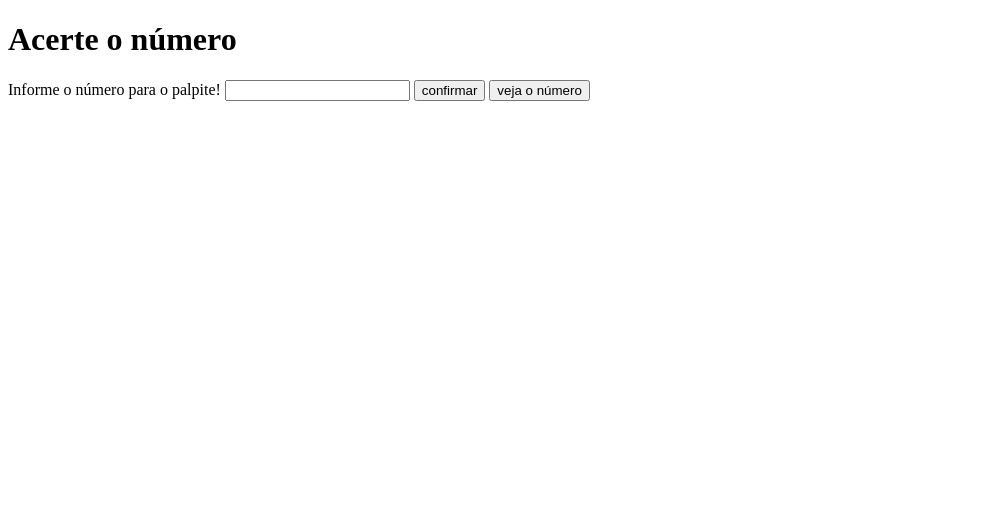
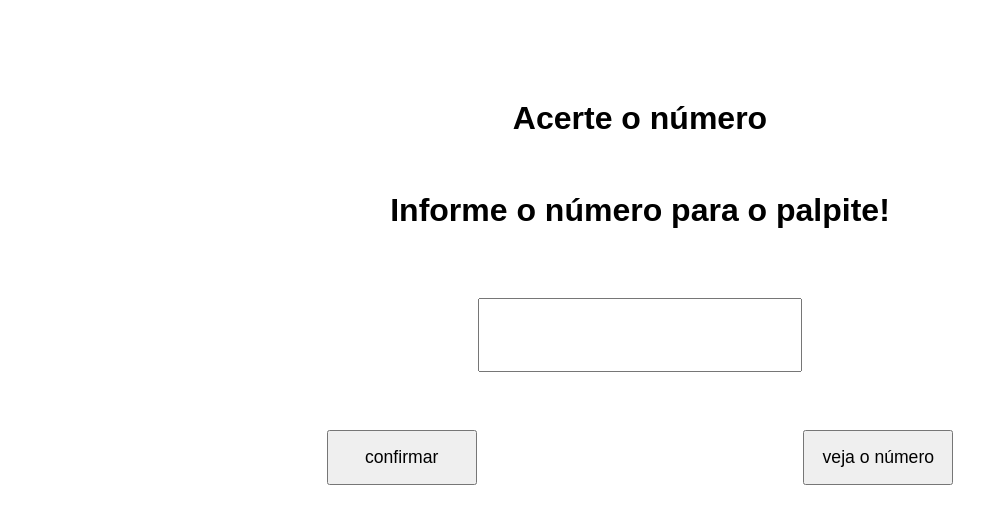
Before and after one commit to lucassantDev/acerte-o-numero, a plain HTML site: page index.html in a window 1280 px wide. Shown: the whole page, without its empty margins (0-1008 px from the left). Drawn offline with Linux system fonts and the light colour scheme.

Commit message:
feat: adicionando divs

```diff
--- a/index.html
+++ b/index.html
@@ -3,6 +3,7 @@
 <head>
     <meta charset="UTF-8">
     <meta name="viewport" content="width=device-width, initial-scale=1.0">
+    <link rel="stylesheet" href="style.css">
     <title>Acerte o número</title>
 </head>
 <body>
@@ -10,11 +11,13 @@
         <h1>
             Acerte o número
         </h1>
-        <div>
+        <div class="input-numero">
             <label for="numero-palpite">Informe o número para o palpite!</label>
             <input type="number" name="numero-palpite" id="numero-informado">
-            <button onclick="alertaNumero()">confirmar</button>
-            <button onclick="numeroAleatorio()">veja o número</button>
+        </div>
+        <div class="div-botoes">
+                <button onclick="alertaNumero()">confirmar</button>
+                <button onclick="numeroAleatorio()">veja o número</button>
         </div>
     </main>
     <script  src="script/script.js"></script
```
